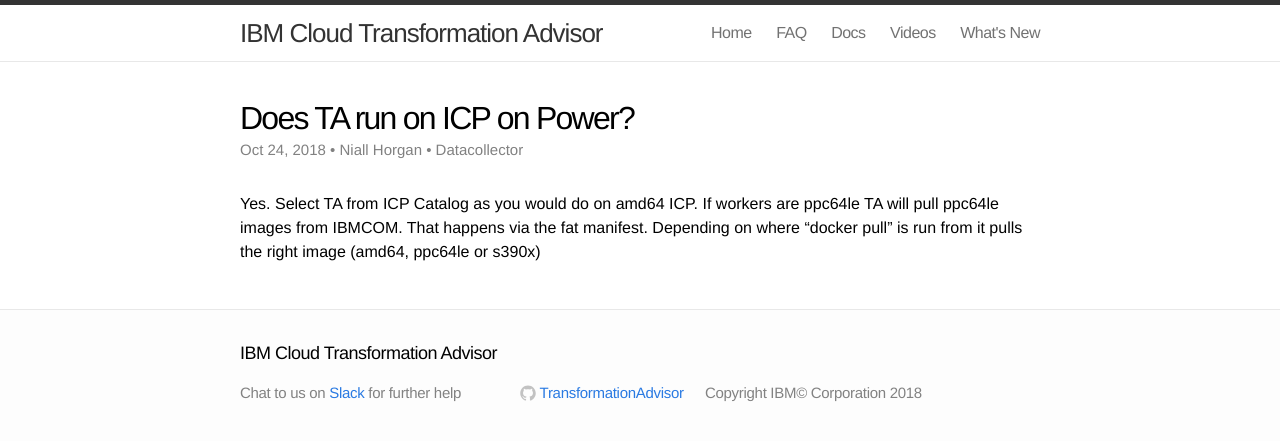
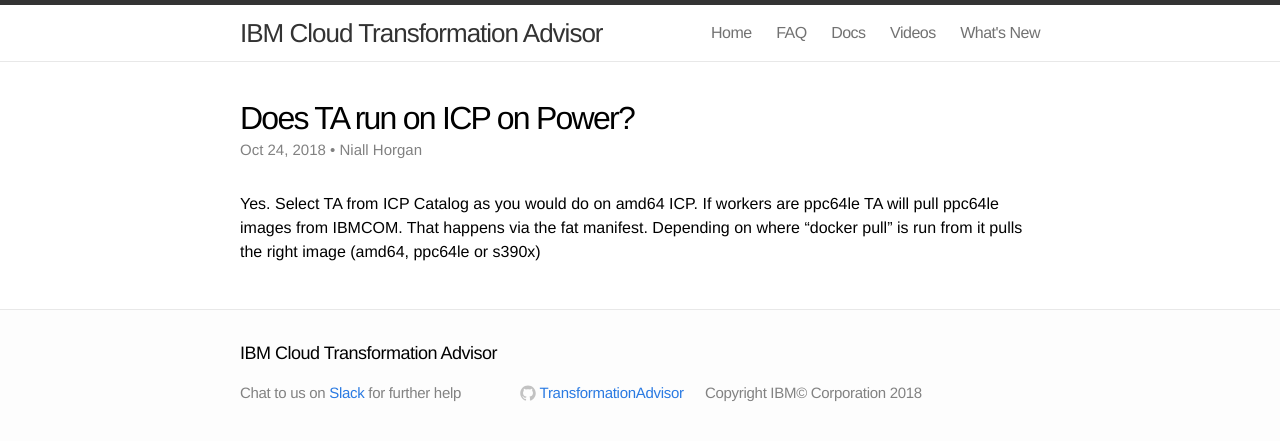
Before and after one commit to TransformationAdvisor/TA.github.io, a Jekyll site: the page built from _posts/2018-10-24-power.md, in a window 1280 px wide. Shown: the top 441 px of the page. Built offline with Jekyll 4.4.1, drawn with Linux system fonts in a browser that asks for light colours.

Commit message:
Update 2018-10-24-power.md

```diff
--- a/_posts/2018-10-24-power.md
+++ b/_posts/2018-10-24-power.md
@@ -1,9 +1,8 @@
 ---
 layout: post
 title: Does TA run on ICP on Power?
-categories: FAQ
+categories: General
 author: Niall Horgan
-meta: Datacollector
 ---
 Yes. Select TA from ICP Catalog as you would do on amd64 ICP.
 If workers are ppc64le TA will pull ppc64le images from IBMCOM. That happens via the  fat manifest. Depending on where "docker pull" is run from it pulls the right image (amd64, ppc64le or s390x)
```
